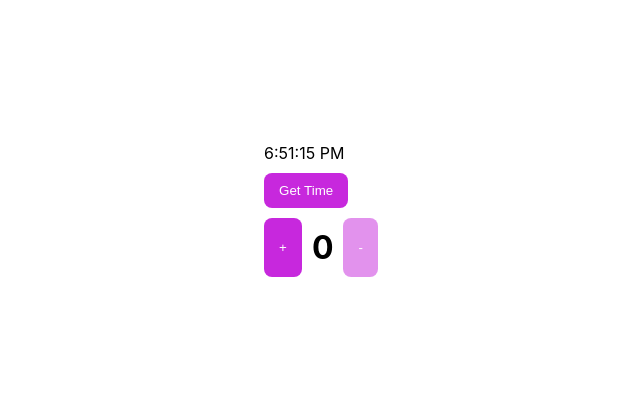
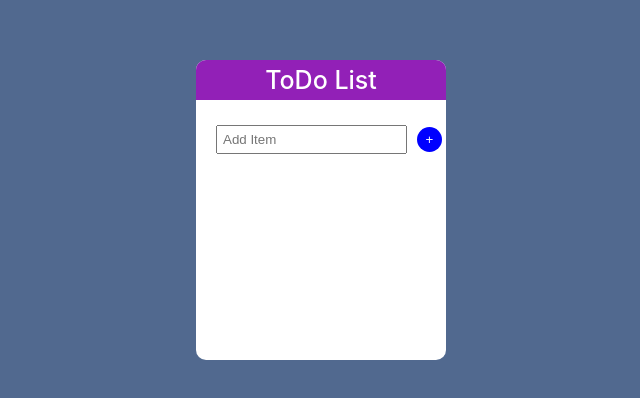
Before and after one commit to atiq59/react-practice, a React (Create React App) app: page / in a window 1280 px wide. Shown: the part 190-588 px from the top of the page, without its empty margins (319-959 px from the left). Built offline with nearby package versions, Linux system fonts and the light colour scheme.

Commit message:
Todo list add and delete with props and hooks

```diff
--- /dev/null
+++ b/src/Demo.css
@@ -0,0 +1,65 @@
+.mainDiv {
+    background-color: #51698f;
+    width: 100%;
+    height: 100vh;
+    display: flex;
+    justify-content: center;
+    align-items: center;
+}
+
+.card {
+    background-color: #fff;
+    width: 250px;
+    height: 300px;
+    border-radius: 10px;
+}
+
+.heading {
+    text-align: center;
+    font-size: 25px;
+    font-weight: 500;
+    background-color: #9220b7;
+    padding: 5px;
+    color: #ffff;
+    margin-top: 0px;
+    border-top-left-radius: 10px;
+    border-top-right-radius: 10px;
+}
+
+input {
+    margin-left: 20px;
+    margin-right: 10px;
+    padding: 5px;
+}
+
+.plus {
+    background-color: #0000ff;
+    border-radius: 100%;
+    border: none;
+    width: 25px;
+    height: 25px;
+    color: #fff;
+    cursor: pointer;
+}
+
+.minus {
+    background-color: #ff0000;
+    border-radius: 100%;
+    border: none;
+    width: 22px;
+    height: 22px;
+    color: #fff;
+    cursor: pointer;
+}
+
+.plus:hover {
+    background-color: #008000;
+}
+
+ol {
+    padding-left: 20px;
+}
+
+li.noStyle {
+    list-style-type: none;
+}
--- /dev/null
+++ b/src/Demo.js
@@ -0,0 +1,54 @@
+import { useState } from 'react';
+import './Demo.css';
+import ToDoList from './components/ToDoList';
+
+function Demo() {
+
+    const [inputModel, setInput] = useState('');
+    const [listOfInput, setList] = useState([]);
+
+    const onTypeInput = (event) => {
+        setInput(event.target.value);
+    }
+
+    const addList = () => {
+        setList(preValue => [...preValue, inputModel]);
+        setInput('');
+    }
+
+    const deleteList = (list) => {
+        setList(preValue => {
+            return preValue.filter(val => val !== list)
+        })
+    }
+
+    return (
+        <>
+            <div className="mainDiv">
+                <div className="card">
+                    <p className='heading'>ToDo List</p>
+                    <input type='text' placeholder='Add Item' value={inputModel} onChange={onTypeInput} />
+                    <button className='plus' onClick={addList}>+</button>
+
+                    <ol>
+                        {
+                            listOfInput.map((val, index) => {
+                                return (
+
+                                    <ToDoList
+                                        key={index}
+                                        value={val}
+                                        onSelect={deleteList}
+
+                                    />
+                                )
+                            })
+                        }
+                    </ol>
+                </div>
+            </div>
+        </>
+    )
+}
+
+export default Demo;
--- a/src/HooksTest.css
+++ b/src/HooksTest.css
@@ -1,7 +1,6 @@
 body {
     display: flex;
     justify-content: center;
-    align-items: center;
     width: 100%;
     height: 100vh;
 }
--- a/src/HooksTest.js
+++ b/src/HooksTest.js
@@ -6,13 +6,35 @@ const Hooks = () => {
 
     const [count, setState] = useState(0);
     const [updatedDate, setDate] = useState(new Date().toLocaleTimeString());
+    const [fontValue, setFont] = useState('bold');
+    const [formData, setFormData] = useState({
+        fName: '',
+        lName: '',
+        email: ''
+    });
 
+    const setInputValue = (event) => {
+        const { name, value } = event.target;
+        setFormData( (previousValue) => {
+
+            return {
+                ...previousValue,
+                [ name ]: value
+            }
+        });
+    }
+
+    const submit = (event) => {
+        event.preventDefault();
+    }
 
     const IncreaseNum = (input = 'plus') => {
         input === 'minus' ? setState(count - 1) : setState(count + 1)
     }
 
     const GetUpdatedTime = () => {
+        console.log(fontValue);
+        setFont('normal');
         setDate(new Date().toLocaleTimeString());
     }
 
@@ -24,13 +46,30 @@ const Hooks = () => {
 
     return (
         <>
-            <div>{updatedDate}</div>
+            <div style={{fontWeight: fontValue}}>{updatedDate}</div>
             <button className='time' onClick={GetUpdatedTime}>Get Time</button>
             <div className='box'>
+                <button onClick={() => IncreaseNum('minus')} disabled={count === 0}>-</button>
+                <h1 style={ myStyle }>{count}</h1>
                 <button onClick={() => IncreaseNum()}>+</button>
-                <h1 style={ myStyle }>{count}</h1>
-                <button onClick={() => IncreaseNum('minus')} disabled={count === 0}>-</button>
             </div>
+
+            <form onSubmit={submit}>
+                <h2>Hello, {`${formData.fName} ${formData.lName}`}</h2>
+                <p>{formData.email}</p>
+                <input type='text' placeholder='Enter your first name' name='fName'
+                // value={formData.fName}
+                onChange={setInputValue} />
+                <br />
+                <input type='text' placeholder='Enter your last name' name='lName'
+                // value={formData.lName}
+                onChange={setInputValue} />
+                <br />
+                <input type='email' placeholder='Enter your email' name='email'
+                // value={formData.email}
+                onChange={setInputValue} />
+
+            </form>
         </>
     )
 }
--- /dev/null
+++ b/src/components/ToDoList.js
@@ -0,0 +1,11 @@
+import '../Demo.css';
+
+function ToDoList(props) {
+    return (
+        <>
+        <li className='noStyle'><button className='minus' onClick={() => props.onSelect(props.value)}>X</button> {props.value}</li>
+        </>
+    )
+}
+
+export default ToDoList
--- a/src/index.js
+++ b/src/index.js
@@ -3,13 +3,14 @@ import ReactDOM from 'react-dom/client';
 import './index.css';
 // import App from './App';
 // import Test from './Test';
-import Hooks from './HooksTest';
+// import Hooks from './HooksTest';
+import Demo from './Demo';
 import reportWebVitals from './reportWebVitals';
 
 const root = ReactDOM.createRoot(document.getElementById('root'));
 root.render(
   <React.StrictMode>
-    <Hooks />
+    <Demo />
   </React.StrictMode>
 );
 
```
